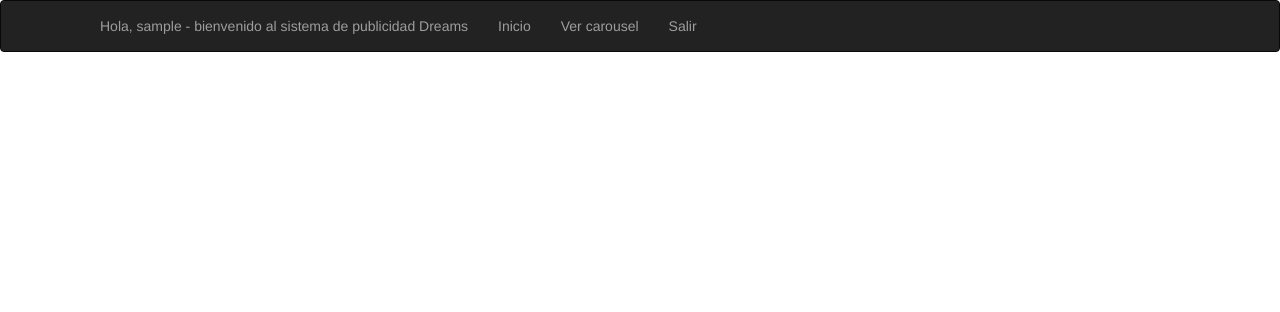
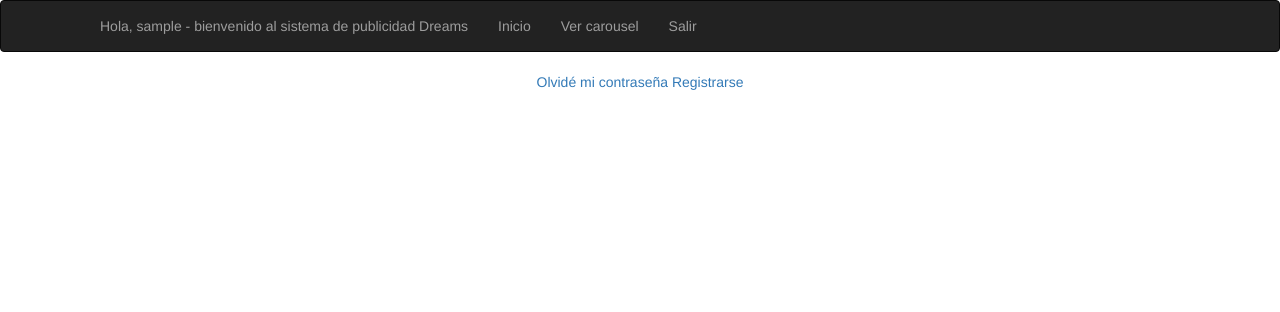
Before and after one commit to shaklinedj/signage_system_online, a PHP site: page /administrador/ in a window 1280 px wide. Shown: the top 312 px of the page. Run offline with PHP 8.4, Linux system fonts and the light colour scheme; the visitor is signed in with stand-in values (Sample User, id 1).

Commit message:
quinto commit 30-11-23

```diff
--- a/admin/index.php
+++ b/admin/index.php
@@ -3,6 +3,7 @@
 
 
 include "db.php";
+
 
 
 $images = get_imgs();
--- a/admin/navbar.php
+++ b/admin/navbar.php
@@ -4,7 +4,8 @@ session_start();
 
 // Check if the user is logged in, if not then redirect him to login page
 if(!isset($_SESSION["loggedin"]) || $_SESSION["loggedin"] !== true){
-    header("location: ../");
+
+  header("location: ../");
     exit;
 }
 ?>
--- a/administrador/index.php
+++ b/administrador/index.php
@@ -6,9 +6,15 @@
 <head>
   <title>publicidad Dreams Coyhaique</title>
   <link rel="stylesheet" type="text/css" href="../bootstrap/css/bootstrap.min.css">
-  <link rel="stylesheet" type="text/css" href="styles.css"> <!-- Asegúrate de tener un archivo de estilos CSS -->
+  <link rel="stylesheet" type="text/css" href="../admin/styles.css"> <!-- Asegúrate de tener un archivo de estilos CSS -->
   <link rel="shortcut icon" href="slotmachine.ico" />
 </head>
 <body>
   <?php include("../admin/navbar.php");
         include("../login-master/config.php"); ?>
+
+
+        <div class="text-center">
+                    <a class="font-italic isai5" href="">Olvidé mi contraseña</a>
+                    <a class="font-italic isai5" href="register.php">Registrarse</a>
+                </div>
--- a/administrador/register.php
+++ b/administrador/register.php
@@ -106,6 +106,7 @@ if ($_SERVER["REQUEST_METHOD"] == "POST") {
     </style>
 </head>
 <body>
+<?php include("../admin/navbar.php");?>
     <div class="wrapper">
         <h2>Registro</h2>
         <p>Por favor complete este formulario para crear una cuenta.</p>
@@ -129,7 +130,7 @@ if ($_SERVER["REQUEST_METHOD"] == "POST") {
                 <input type="submit" class="btn btn-primary" value="Ingresar">
                 <input type="reset" class="btn btn-default" value="Borrar">
             </div>
-            <p>¿Ya tienes una cuenta? <a href="../">Ingresa aquí</a>.</p>
+
         </form>
     </div>
 </body>
--- a/administrador/reset-password.php
+++ b/administrador/reset-password.php
@@ -82,6 +82,7 @@ if($_SERVER["REQUEST_METHOD"] == "POST"){
     </style>
 </head>
 <body>
+<?php include("navbar.php");?>
     <div class="wrapper">
         <h2>Cambia tu contraseña acá</h2>
         <p>Complete este formulario para restablecer su contraseña.</p>
--- a/index.php
+++ b/index.php
@@ -62,6 +62,7 @@ if ($_SERVER["REQUEST_METHOD"] == "POST") {
                             $_SESSION["loggedin"] = true;
                             $_SESSION["id"] = $id;
                             $_SESSION["username"] = $username;
+
 
                             // Redirect user to welcome page
                             // Después de verificar la contraseña es correcta y antes de la redirección
@@ -148,7 +149,7 @@ if ($_SERVER["REQUEST_METHOD"] == "POST") {
 
                 <div class="text-center">
                     <a class="font-italic isai5" href="">Olvidé mi contraseña</a>
-                    <a class="font-italic isai5" href="administrador/register.php">Registrarse</a>
+
                 </div>
                 <input name="btningresar" class="btn" type="submit" value="INICIAR SESION">
             </form>
```
